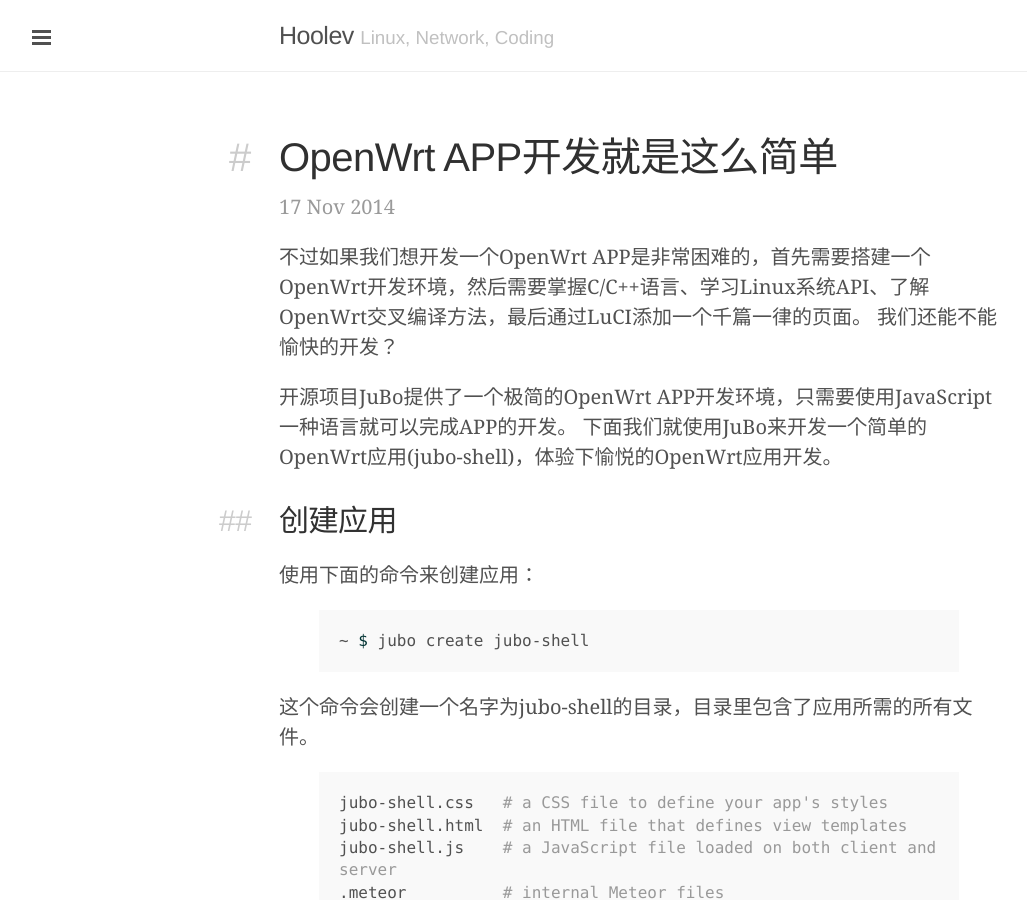
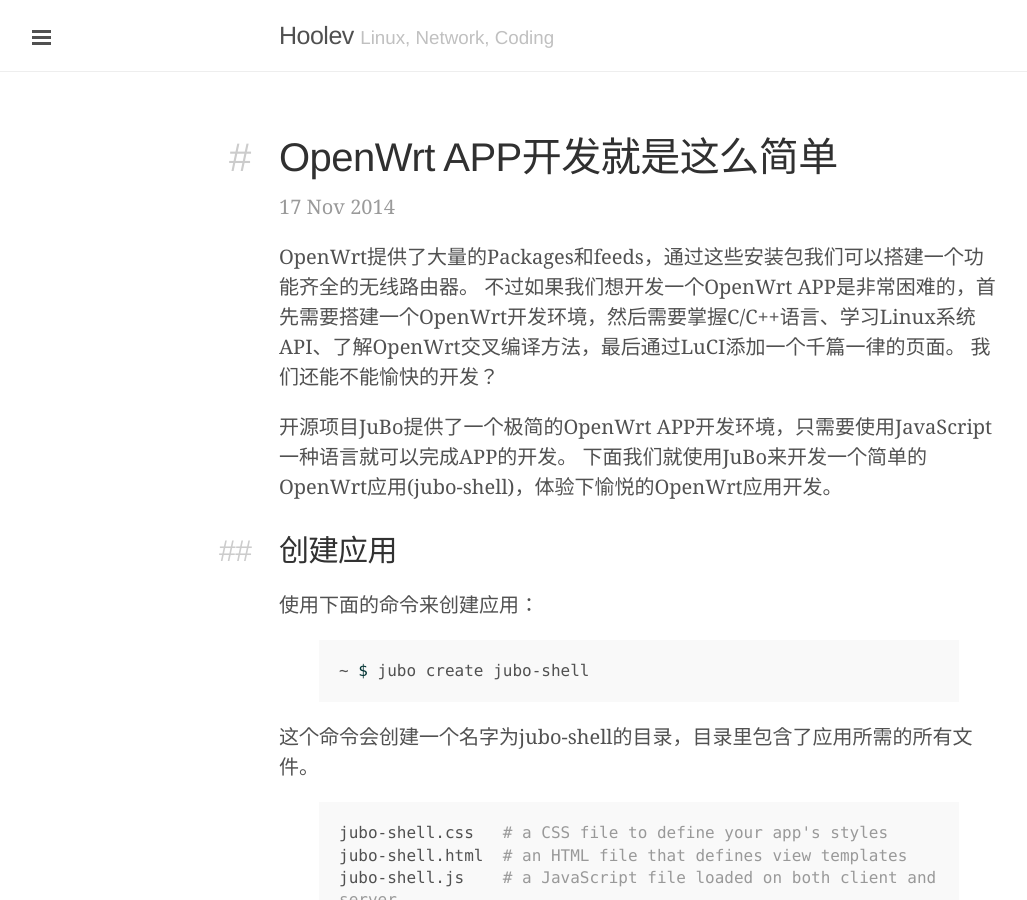
Before and after one commit to hoolev/hoolev.github.com, a Jekyll site: the page built from _posts/2014-11-17-build-app-for-openwrt.md, in a window 1280 px wide and 900 px high. Shown: the whole window, without its empty margins (1-1028 px from the left). Built offline with Jekyll 4.4.1, drawn with Linux system fonts in a browser that asks for light colours; some web fonts are replaced; Markdown is read by kramdown in place of the engine named in the settings; comment, search, counter and statistics services are not loaded.

Commit message:
modify post

```diff
--- a/_posts/2014-11-17-build-app-for-openwrt.md
+++ b/_posts/2014-11-17-build-app-for-openwrt.md
@@ -6,7 +6,7 @@
     - JuBo
     - OpenWrt
 ---
-
+OpenWrt提供了大量的Packages和feeds，通过这些安装包我们可以搭建一个功能齐全的无线路由器。
 不过如果我们想开发一个OpenWrt APP是非常困难的，首先需要搭建一个OpenWrt开发环境，然后需要掌握C/C++语言、学习Linux系统API、了解OpenWrt交叉编译方法，最后通过LuCI添加一个千篇一律的页面。
 我们还能不能愉快的开发？
 
```
